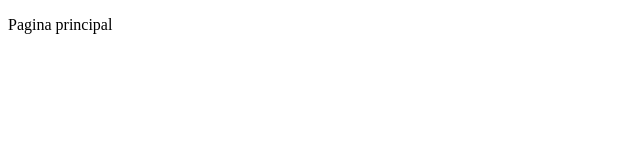
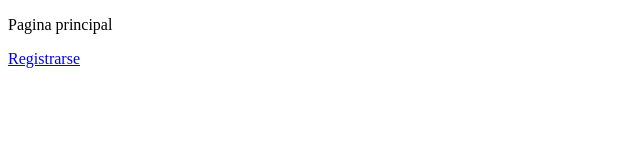
Before and after one commit to NapoleonRocaperez/g78, a plain HTML site: page index.html in a window 1280 px wide. Shown: the full height of the page, 0-640 px from the left. Drawn offline with Linux system fonts and the light colour scheme.

Commit message:
R0001 agregue el link para registrarse

```diff
--- a/index.html
+++ b/index.html
@@ -8,5 +8,6 @@
 </head>
 <body>
     <p>Pagina principal</p>
+    <a href="#">Registrarse</a>
 </body>
 </html>
```
